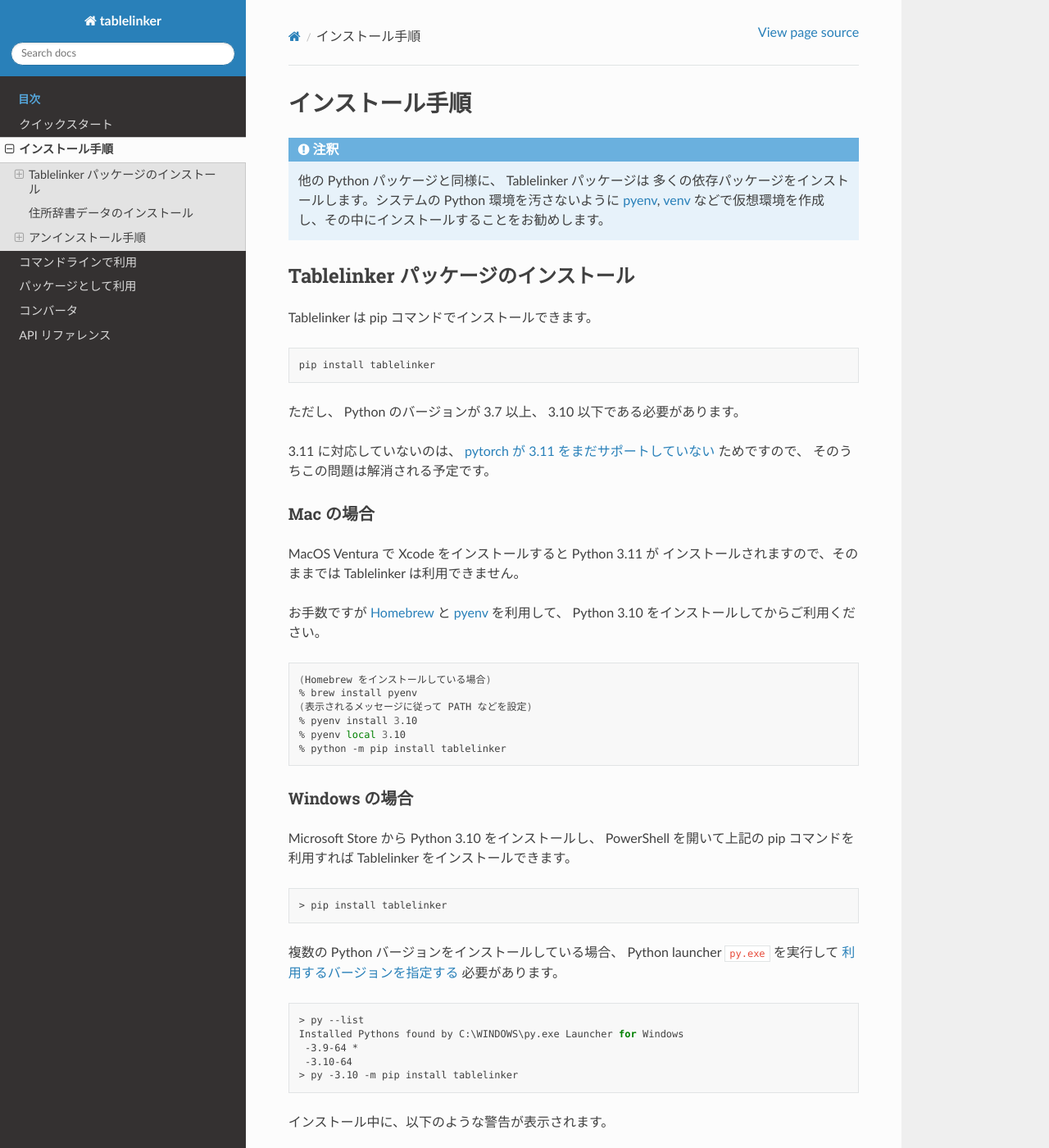
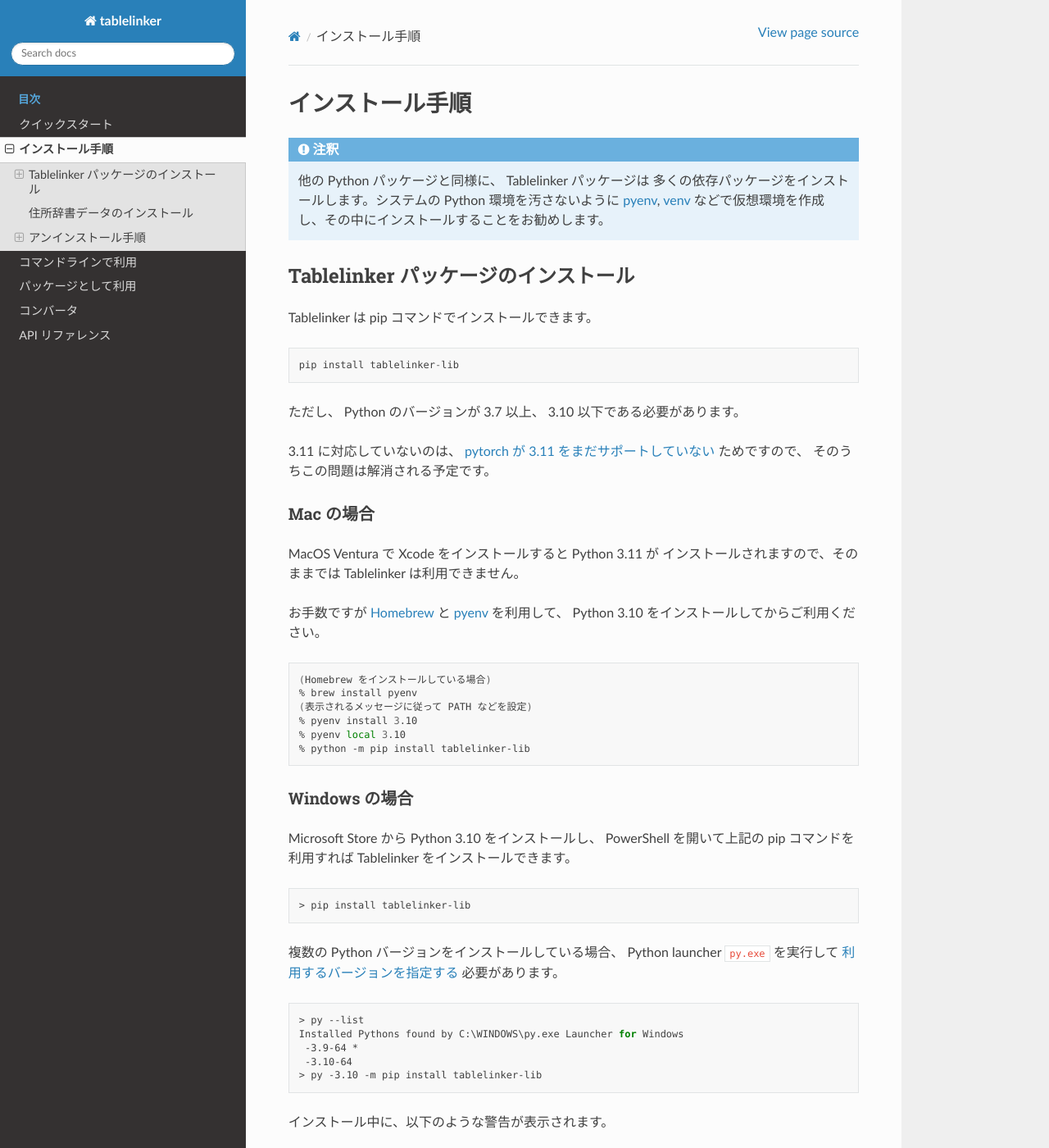
Before and after one commit to NII-CPS-Center/tablelinker-lib, a Sphinx documentation site: the page built from docs/install.rst, in a window 1280 px wide and 1400 px high. Shown: the whole window at 82% size. Built offline with Sphinx 7.4.7 and the Read the Docs theme 2.0.0, drawn with Linux system fonts in a browser that asks for light colours; some of the changed text lies outside the part shown.

Commit message:
Changed the name of the PyPI registered package to tablelinker-lib.

```diff
--- a/docs/install.rst
+++ b/docs/install.rst
@@ -17,7 +17,7 @@
 
 Tablelinker は pip コマンドでインストールできます。 ::
 
-    pip install tablelinker
+    pip install tablelinker-lib
 
 ただし、 Python のバージョンが 3.7 以上、 3.10 以下である必要があります。
 
@@ -42,7 +42,7 @@
     (表示されるメッセージに従って PATH などを設定)
     % pyenv install 3.10
     % pyenv local 3.10
-    % python -m pip install tablelinker
+    % python -m pip install tablelinker-lib
 
 Windows の場合
 ^^^^^^^^^^^^^^
@@ -53,7 +53,7 @@
 
 .. code-block:: powershell
 
-    > pip install tablelinker
+    > pip install tablelinker-lib
 
 複数の Python バージョンをインストールしている場合、
 Python launcher ``py.exe`` を実行して `利用するバージョンを指定する
@@ -66,7 +66,7 @@
     Installed Pythons found by C:\WINDOWS\py.exe Launcher for Windows
      -3.9-64 *
      -3.10-64
-    > py -3.10 -m pip install tablelinker
+    > py -3.10 -m pip install tablelinker-lib
 
 インストール中に、以下のような警告が表示されます。 ::
 
@@ -115,7 +115,7 @@
 
     (Ubuntu の場合)
     $ sudo apt install python3 python3-pip
-    $ pip3 install tablelinker
+    $ pip3 install tablelinker-lib
 
 
 住所辞書データのインストール
@@ -141,7 +141,7 @@
 
 Tablelinker パッケージは pip uninstall でアンインストールできます。 ::
 
-    pip uninstall tablelinker
+    pip uninstall tablelinker-lib
 
 Mac の場合
 ^^^^^^^^^^
@@ -152,7 +152,7 @@
 
 .. code-block:: zsh
 
-    % pip uninstall tablelinker
+    % pip uninstall tablelinker-lib
 
 Windows の場合
 ^^^^^^^^^^^^^^
@@ -164,7 +164,7 @@
 
 .. code-block:: powershell
 
-    > py -3.10 -m pip uninstall tablelinker
+    > py -3.10 -m pip uninstall tablelinker-lib
 
 Linux の場合
 ^^^^^^^^^^^^
@@ -174,4 +174,4 @@
 
 .. code-block:: bash
 
-    $ pip3 uninstall tablelinker
+    $ pip3 uninstall tablelinker-lib
--- a/pyproject.toml
+++ b/pyproject.toml
@@ -1,5 +1,5 @@
 [tool.poetry]
-name = "tablelinker"
+name = "tablelinker-lib"
 version = "1.0.0"
 description = "A library of processes for manipulating tabular data in CSV format"
 authors = ["Akiko Aizawa <akiko@nii.ac.jp>"]
```
